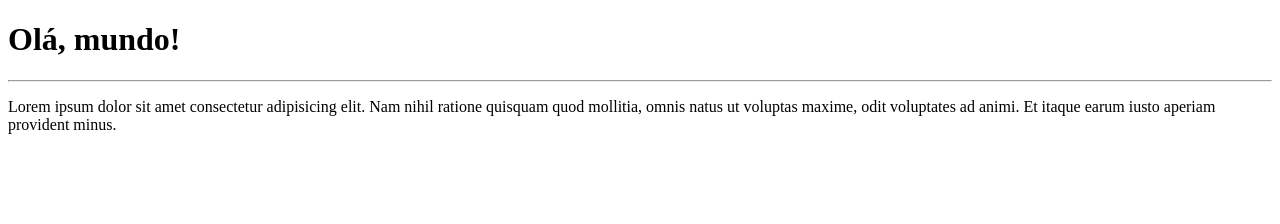
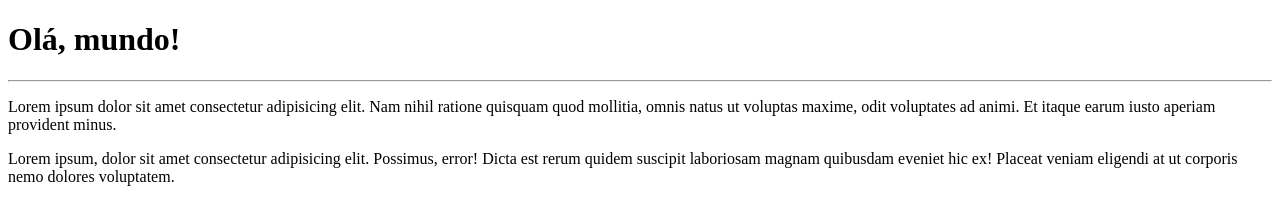
Before and after one commit to hugoleoc/ola-mundo, a plain HTML site: page site-exemplo/index.html in a window 1280 px wide. Drawn offline with Linux system fonts and the light colour scheme.

Commit message:
adição de parágrafo

```diff
--- a/site-exemplo/index.html
+++ b/site-exemplo/index.html
@@ -9,6 +9,7 @@
     <h1>Olá, mundo!</h1>
     <hr>
     <p>Lorem ipsum dolor sit amet consectetur adipisicing elit. Nam nihil ratione quisquam quod mollitia, omnis natus ut voluptas maxime, odit voluptates ad animi. Et itaque earum iusto aperiam provident minus.</p>
+    <p>Lorem ipsum, dolor sit amet consectetur adipisicing elit. Possimus, error! Dicta est rerum quidem suscipit laboriosam magnam quibusdam eveniet hic ex! Placeat veniam eligendi at ut corporis nemo dolores voluptatem.</p>
 
 </body>
 </html>
```
